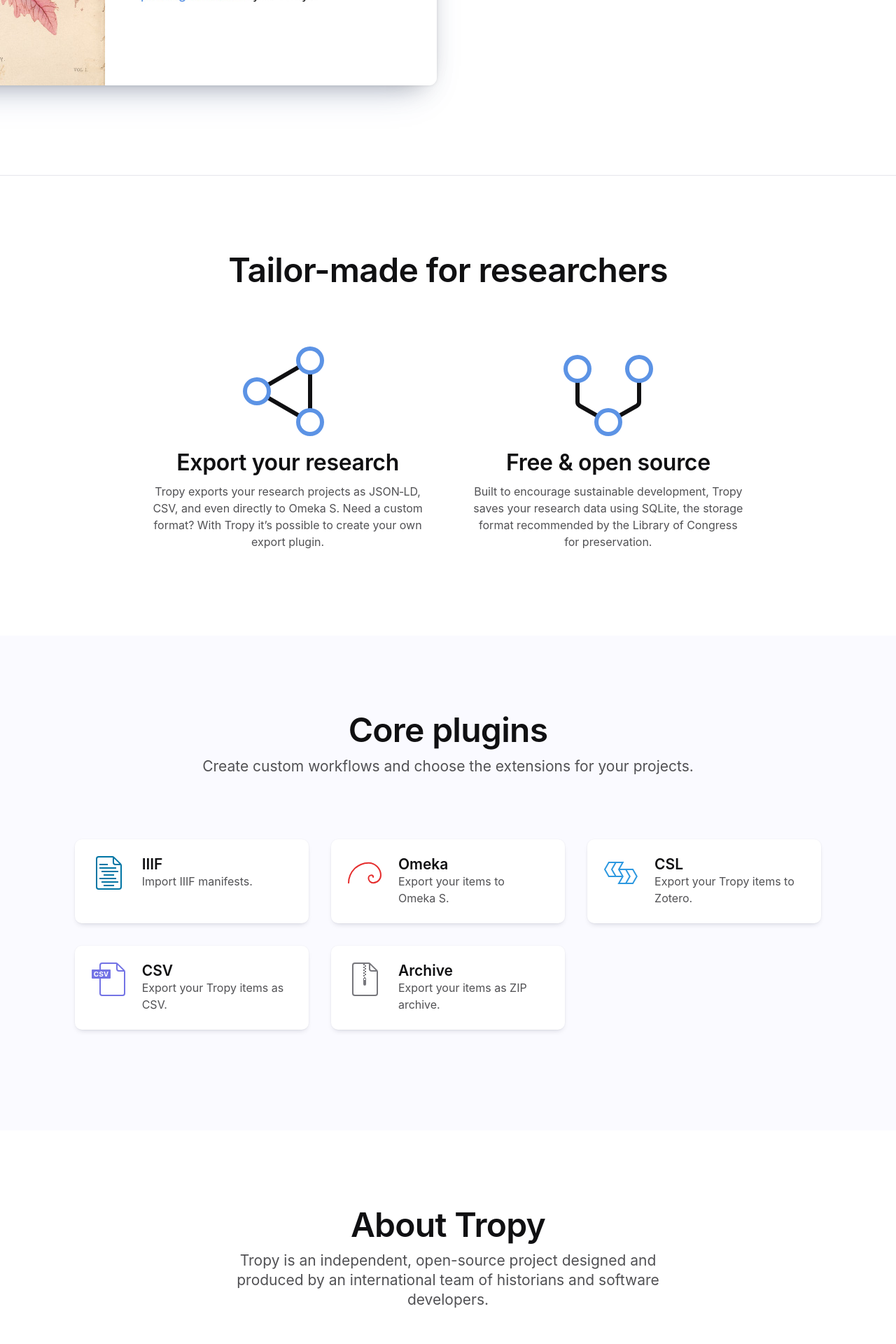
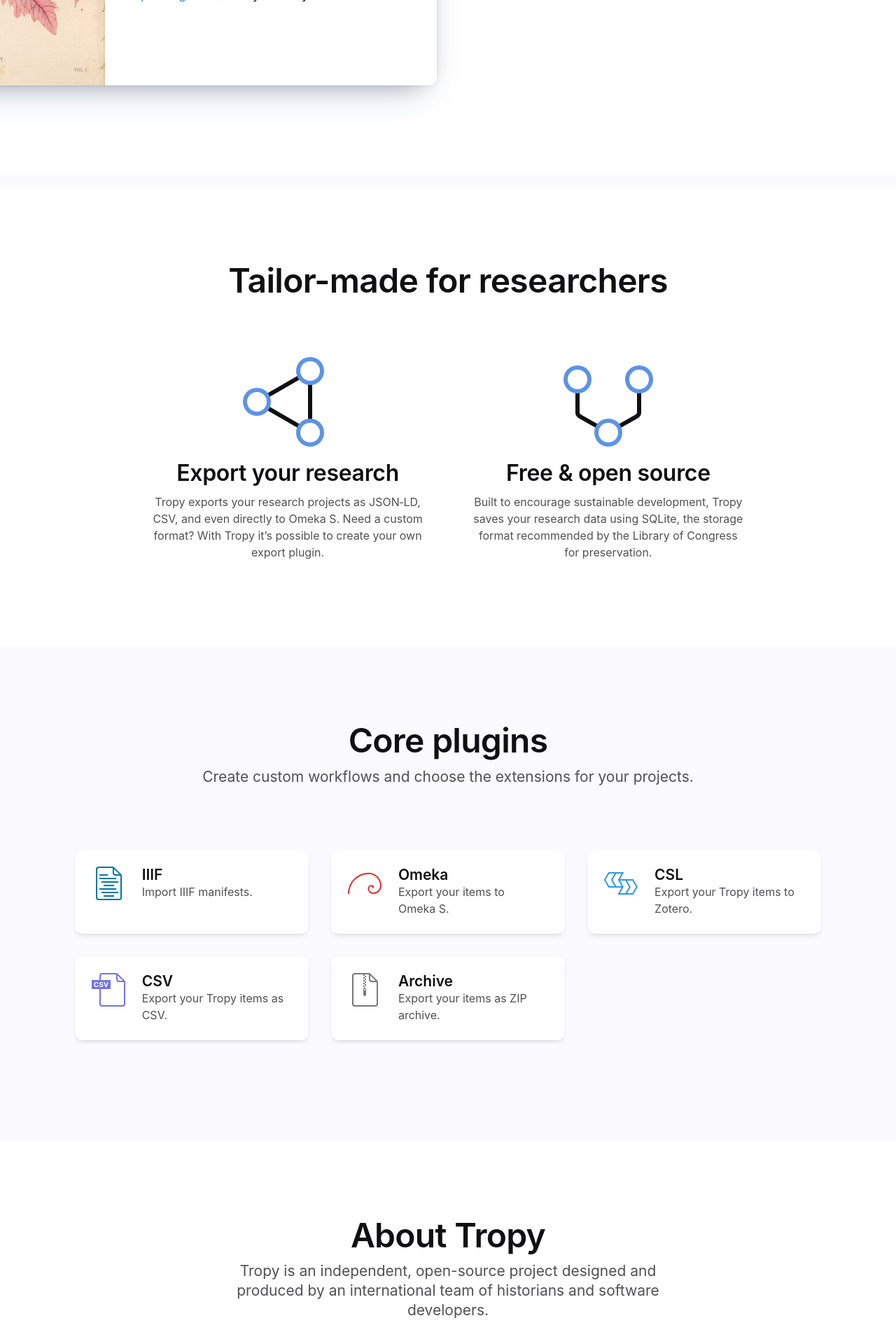
Before and after one commit to tropy/tropy.github.io, a Jekyll site: the page built from index.html, in a window 1280 px wide. Shown: the part 4177-6097 px from the top of the page at 70% size. Built offline with Jekyll 4.4.1, drawn with Linux system fonts in a browser that asks for light colours.

Commit message:
Tweak features section border.

```diff
--- a/index.html
+++ b/index.html
@@ -97,7 +97,7 @@
     </section>
   </div>
 </section>
-<section class="features" style="border-top: 1px solid #e6e6eb;">
+<section class="features" style="border-top: 16px solid #fafaff;">
   <div class="container-fluid">
     <h2 class="h1">Tailor-made for researchers</h2>
     <div class="row">
```
